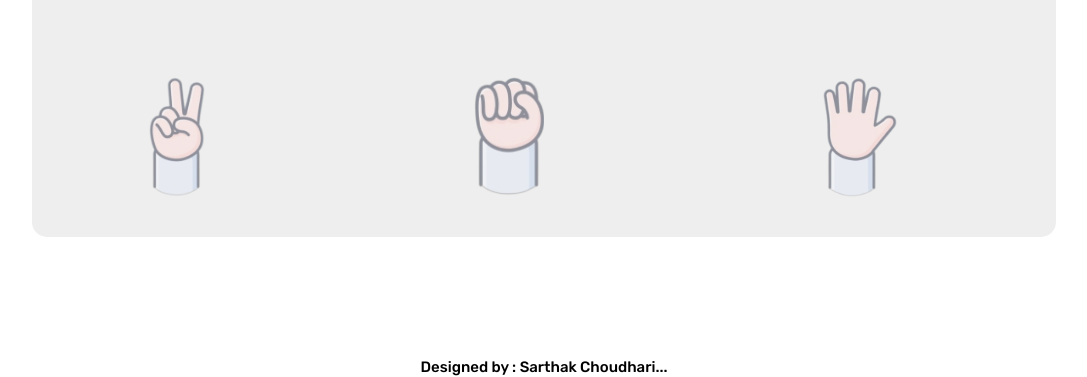
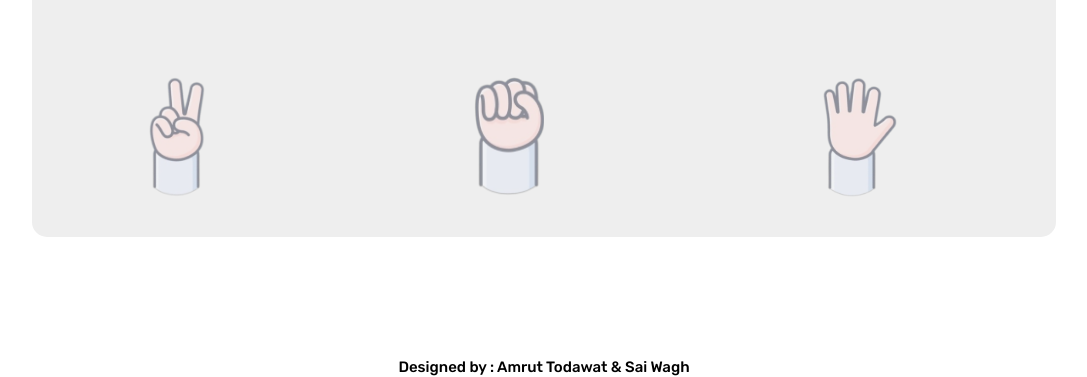
Before and after one commit to Sarthak-choudhari-8/Rock-Paper-Scissors, a plain HTML site: page index.html in a window 1280 px wide. Shown: the part 423-800 px from the top of the page, without its empty margins (96-1183 px from the left). Drawn offline with Linux system fonts and the light colour scheme.

Commit message:
Update index.html

```diff
--- a/index.html
+++ b/index.html
@@ -39,7 +39,7 @@
 
     </div>
     <div class="footer" style="position: fixed;bottom: 0;text-align: center;height: 20px;width: 100%;"><span
-            style="font-size: 15px;">Designed by : Sarthak Choudhari...</span></div>
+            style="font-size: 15px;">Designed by : Amrut Todawat & Sai Wagh</span></div>
 
     <script src="app.js"></script>
 </body>
```
